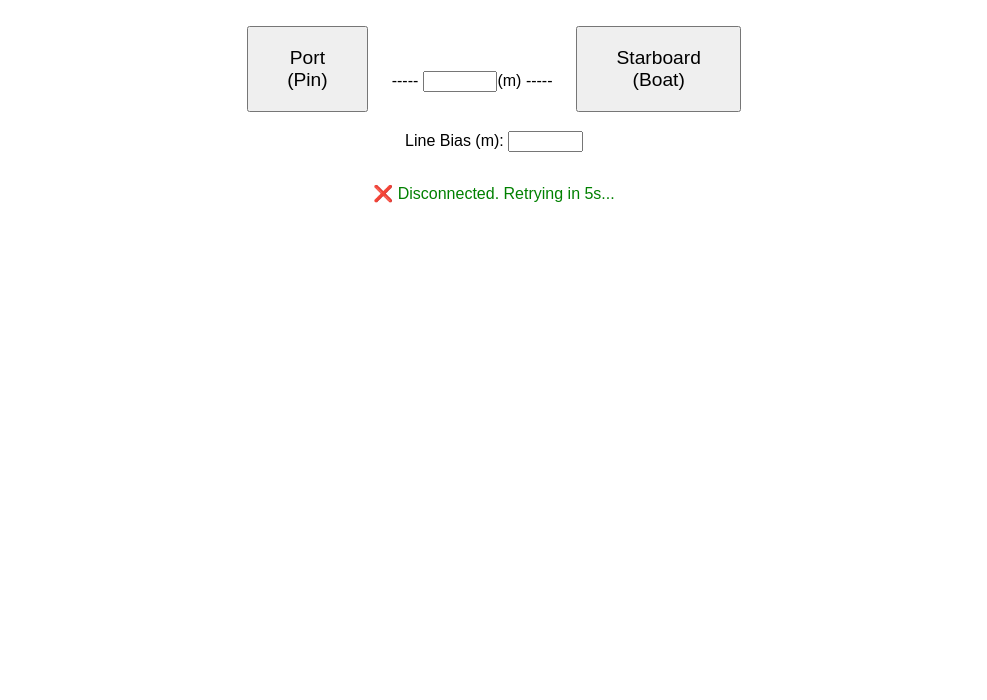
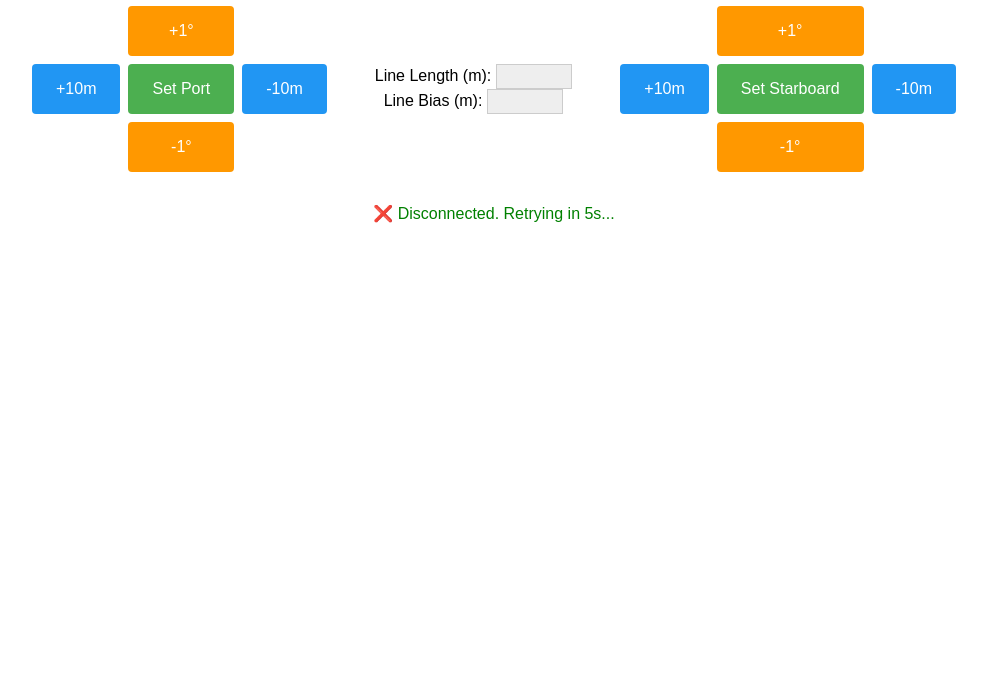
Before and after one commit to gregw/signalk-racer, a website: page public/index.html in a window 1280 px wide. Shown: the part 100-800 px from the top of the page, without its empty margins (146-1133 px from the left). Drawn offline with Linux system fonts and the light colour scheme.

Commit message:
WIP on fine line control buttons.

```diff
--- a/public/index.html
+++ b/public/index.html
@@ -4,6 +4,17 @@
     <meta charset="UTF-8">
     <title>SignalK Racer Control</title>
     <style>
+        .button-set    { background-color: #4CAF50; color: white; }
+        .button-move   { background-color: #2196F3; color: white; }
+        .button-rotate { background-color: #FF9800; color: white; }
+        button {
+            padding: 1em 1.5em;
+            font-size: 1em;
+            cursor: pointer;
+            border: none;
+            border-radius: 4px;
+        }
+
         body {
             font-family: sans-serif;
             max-width: 100%;
@@ -11,10 +22,14 @@
             text-align: center;
         }
         button {
-            padding: 1em 2em;
-            margin: 1em;
-            font-size: 1.2em;
+            padding: 1em 1.5em;
+            font-size: 1em;
             cursor: pointer;
+        }
+        input[readonly] {
+            background: #eee;
+            border: 1px solid #ccc;
+            padding: 0.3em;
         }
         #status {
             margin-top: 2em;
@@ -24,28 +39,53 @@
     </style>
 </head>
 <body>
-<h1>Set Start Line Ends via WebSocket</h1>
-<div>
-    <button onclick="setEnd('setStartLinePort')">Port<br/>(Pin)</button>
-    <label>----- <input id="lineLength" readonly style="width: 5em; text-align: center;">(m) -----</label>
-    <button onclick="setEnd('setStartLineStb')">Starboard<br/>(Boat)</button>
+
+<h1>Adjust Start Line</h1>
+<div style="display: flex; justify-content: center; align-items: center; gap: 3em; flex-wrap: wrap;">
+
+    <!-- Port Control Cross -->
+    <div style="display: grid; grid-template-columns: repeat(3, auto); grid-template-rows: repeat(3, auto); gap: 0.5em;">
+        <div></div>
+        <button class="button-rotate" onclick="adjustLine('port', 'rotate', 1)">+1°</button>
+        <div></div>
+        <button class="button-move" onclick="adjustLine('port', 'move', 10)">+10m</button>
+        <button class="button-set" onclick="setEnd('setStartLinePort')">Set Port</button>
+        <button class="button-move" onclick="adjustLine('port', 'move', -10)">-10m</button>
+        <div></div>
+        <button class="button-rotate" onclick="adjustLine('port', 'rotate', -1)">-1°</button>
+        <div></div>
+    </div>
+
+    <!-- Center Info -->
+    <div style="display: flex; flex-direction: column; align-items: center; justify-content: center;">
+        <label>Line Length (m): <input id="lineLength" readonly style="width: 5em; text-align: center;"></label>
+        <label>Line Bias (m): <input id="lineBias" readonly style="width: 5em; text-align: center;"></label>
+    </div>
+
+    <!-- Starboard Control Cross -->
+    <div style="display: grid; grid-template-columns: repeat(3, auto); grid-template-rows: repeat(3, auto); gap: 0.5em;">
+        <div></div>
+        <button class="button-rotate" onclick="adjustLine('stb', 'rotate', 1)">+1°</button>
+        <div></div>
+        <button class="button-move" onclick="adjustLine('stb', 'move', 10)">+10m</button>
+        <button class="button-set" onclick="setEnd('setStartLineStb')">Set Starboard</button>
+        <button class="button-move" onclick="adjustLine('stb', 'move', -10)">-10m</button>
+        <div></div>
+        <button class="button-rotate" onclick="adjustLine('stb', 'rotate', -1)">-1°</button>
+        <div></div>
+    </div>
+
 </div>
 
-<div>
-    <label>Line Bias (m): <input id="lineBias" readonly style="width: 5em; text-align: center;"></label>
-</div>
 <div id="status">Connecting...</div>
 
-
 <script>
-    const status = document.getElementById('status');
     let socket;
-    let statusTimer
-
+    let statusTimer;
     function updateStatus(message) {
+        const status = document.getElementById('status');
         status.textContent = message;
-        if (statusTimer)
-            clearTimeout(statusTimer);
+        if (statusTimer) clearTimeout(statusTimer);
         statusTimer = setTimeout(() => {
             if (status.textContent === message) {
                 status.textContent = '';
@@ -71,10 +111,7 @@
             }));
         };
 
-        socket.onerror = (err) => {
-            updateStatus('❌ WebSocket error: ' + err.message);
-        };
-
+        socket.onerror = (err) => updateStatus('❌ WebSocket error: ' + err.message);
         socket.onclose = () => {
             updateStatus('❌ Disconnected. Retrying in 5s...');
             setTimeout(connectWebSocket, 5000);
@@ -82,7 +119,6 @@
 
         socket.onmessage = (event) => {
             const data = JSON.parse(event.data);
-
             if (data.updates) {
                 data.updates.forEach(update => {
                     if (update.values) {
@@ -106,17 +142,29 @@
             updateStatus('❌ WebSocket not connected.');
             return;
         }
-
-        const command = {
+        socket.send(JSON.stringify({
             context: 'vessels.self',
             put: {
                 path: 'navigation.racing.' + pathSuffix,
                 value: {}
             }
-        };
+        }));
+        updateStatus(`⏳ Sent request to set ${pathSuffix}`);
+    }
 
-        socket.send(JSON.stringify(command));
-        updateStatus(`⏳ Sent request to set ${pathSuffix}`);
+    function adjustLine(end, action, amount) {
+        if (!socket || socket.readyState !== WebSocket.OPEN) {
+            updateStatus('❌ WebSocket not connected.');
+            return;
+        }
+        socket.send(JSON.stringify({
+            context: 'vessels.self',
+            put: {
+                path: 'navigation.racing.adjustStartLine',
+                value: { end, action, amount }
+            }
+        }));
+        updateStatus(`⏳ Sent ${action} ${amount} request for ${end}`);
     }
 
     connectWebSocket();
```
